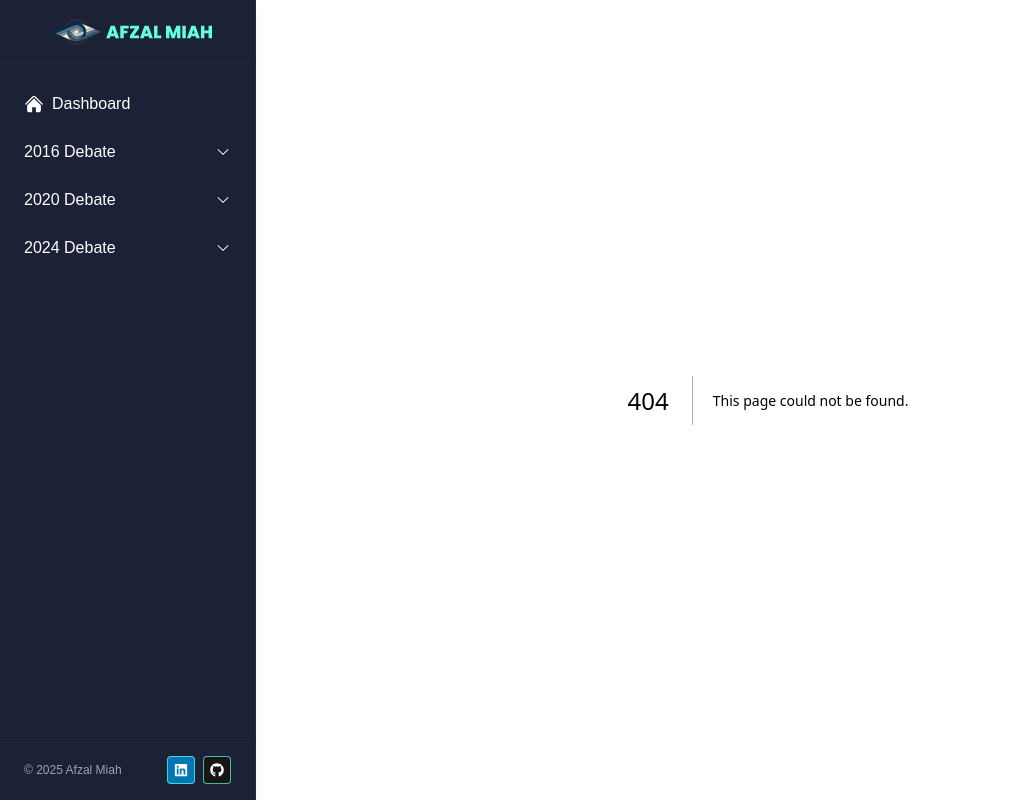
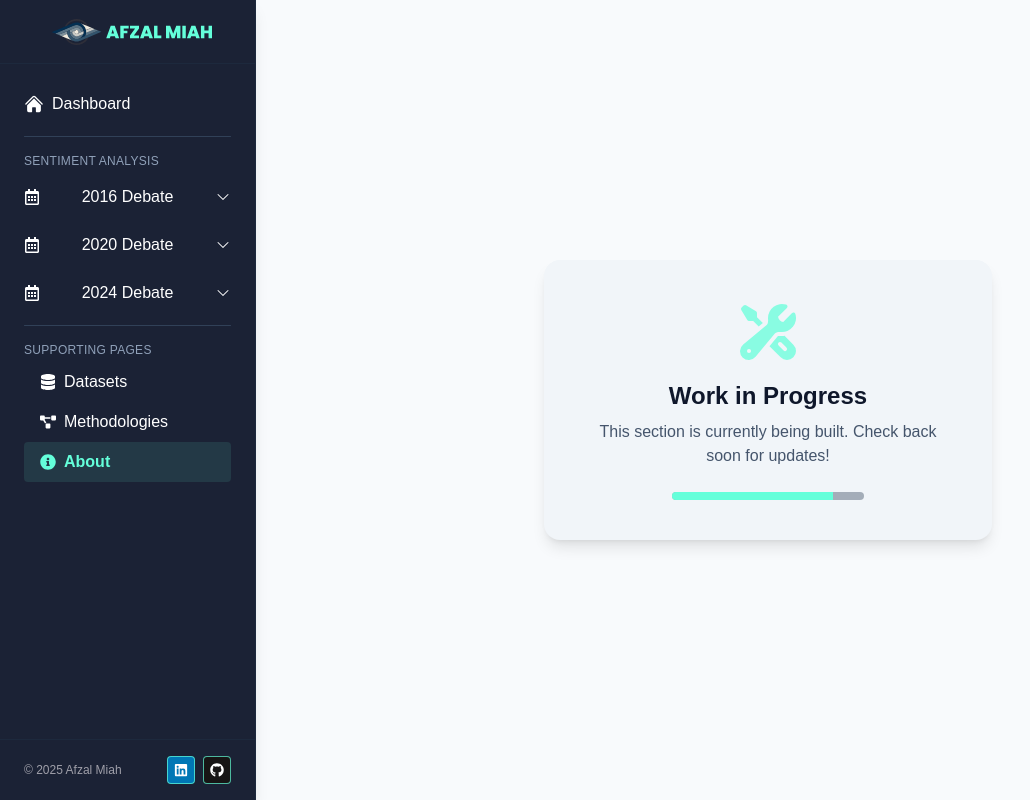
Before and after one commit to affyzal/sentiment-app, a Next.js app: page /about in a window 1280 px wide. Before the commit this address had no page. Shown: the whole page, without its empty margins (0-1030 px from the left). Built offline with nearby package versions, Linux system fonts and the light colour scheme.

Commit message:
Enhance Sidebar with icons and supporting pages section

```diff
--- /dev/null
+++ b/src/app/about/page.tsx
@@ -0,0 +1,39 @@
+"use client";
+
+import { motion } from "framer-motion";
+import { WrenchScrewdriverIcon } from "@heroicons/react/24/solid";
+
+export default function WorkInProgress() {
+  return (
+    <div className="min-h-screen flex flex-col items-center justify-center bg-slate-50 dark:bg-slate-900 text-slate-900 dark:text-slate-100 px-6 py-10">
+      <motion.div
+        initial={{ opacity: 0, scale: 0.9 }}
+        animate={{ opacity: 1, scale: 1 }}
+        transition={{ type: "spring", stiffness: 100, damping: 12 }}
+        className="flex flex-col items-center justify-center bg-slate-100 dark:bg-slate-800 rounded-2xl shadow-lg p-10 max-w-md text-center"
+      >
+        <WrenchScrewdriverIcon className="w-16 h-16 text-[#64ffda] mb-4 animate-pulse" />
+        <h1 className="text-2xl font-bold mb-2">Work in Progress</h1>
+        <p className="text-slate-600 dark:text-slate-400 mb-6">
+          This section is currently being built. Check back soon for updates!
+        </p>
+        <motion.div
+          className="w-48 h-2 bg-slate-700/40 rounded-full overflow-hidden"
+          initial={{ opacity: 0 }}
+          animate={{ opacity: 1 }}
+        >
+          <motion.div
+            className="h-full bg-[#64ffda]"
+            initial={{ width: "0%" }}
+            animate={{ width: ["0%", "60%", "100%", "80%", "100%"] }}
+            transition={{
+              duration: 3,
+              repeat: Infinity,
+              ease: "easeInOut",
+            }}
+          />
+        </motion.div>
+      </motion.div>
+    </div>
+  );
+}
--- /dev/null
+++ b/src/app/datasets/page.tsx
@@ -0,0 +1,39 @@
+"use client";
+
+import { motion } from "framer-motion";
+import { WrenchScrewdriverIcon } from "@heroicons/react/24/solid";
+
+export default function WorkInProgress() {
+  return (
+    <div className="min-h-screen flex flex-col items-center justify-center bg-slate-50 dark:bg-slate-900 text-slate-900 dark:text-slate-100 px-6 py-10">
+      <motion.div
+        initial={{ opacity: 0, scale: 0.9 }}
+        animate={{ opacity: 1, scale: 1 }}
+        transition={{ type: "spring", stiffness: 100, damping: 12 }}
+        className="flex flex-col items-center justify-center bg-slate-100 dark:bg-slate-800 rounded-2xl shadow-lg p-10 max-w-md text-center"
+      >
+        <WrenchScrewdriverIcon className="w-16 h-16 text-[#64ffda] mb-4 animate-pulse" />
+        <h1 className="text-2xl font-bold mb-2">Work in Progress</h1>
+        <p className="text-slate-600 dark:text-slate-400 mb-6">
+          This section is currently being built. Check back soon for updates!
+        </p>
+        <motion.div
+          className="w-48 h-2 bg-slate-700/40 rounded-full overflow-hidden"
+          initial={{ opacity: 0 }}
+          animate={{ opacity: 1 }}
+        >
+          <motion.div
+            className="h-full bg-[#64ffda]"
+            initial={{ width: "0%" }}
+            animate={{ width: ["0%", "60%", "100%", "80%", "100%"] }}
+            transition={{
+              duration: 3,
+              repeat: Infinity,
+              ease: "easeInOut",
+            }}
+          />
+        </motion.div>
+      </motion.div>
+    </div>
+  );
+}
--- /dev/null
+++ b/src/app/methodologies/page.tsx
@@ -0,0 +1,39 @@
+"use client";
+
+import { motion } from "framer-motion";
+import { WrenchScrewdriverIcon } from "@heroicons/react/24/solid";
+
+export default function WorkInProgress() {
+  return (
+    <div className="min-h-screen flex flex-col items-center justify-center bg-slate-50 dark:bg-slate-900 text-slate-900 dark:text-slate-100 px-6 py-10">
+      <motion.div
+        initial={{ opacity: 0, scale: 0.9 }}
+        animate={{ opacity: 1, scale: 1 }}
+        transition={{ type: "spring", stiffness: 100, damping: 12 }}
+        className="flex flex-col items-center justify-center bg-slate-100 dark:bg-slate-800 rounded-2xl shadow-lg p-10 max-w-md text-center"
+      >
+        <WrenchScrewdriverIcon className="w-16 h-16 text-[#64ffda] mb-4 animate-pulse" />
+        <h1 className="text-2xl font-bold mb-2">Work in Progress</h1>
+        <p className="text-slate-600 dark:text-slate-400 mb-6">
+          This section is currently being built. Check back soon for updates!
+        </p>
+        <motion.div
+          className="w-48 h-2 bg-slate-700/40 rounded-full overflow-hidden"
+          initial={{ opacity: 0 }}
+          animate={{ opacity: 1 }}
+        >
+          <motion.div
+            className="h-full bg-[#64ffda]"
+            initial={{ width: "0%" }}
+            animate={{ width: ["0%", "60%", "100%", "80%", "100%"] }}
+            transition={{
+              duration: 3,
+              repeat: Infinity,
+              ease: "easeInOut",
+            }}
+          />
+        </motion.div>
+      </motion.div>
+    </div>
+  );
+}
--- a/src/components/Sidebar.tsx
+++ b/src/components/Sidebar.tsx
@@ -1,18 +1,27 @@
 "use client";
 
 import { ChevronDownIcon, HomeIcon } from "@heroicons/react/24/solid";
-import { useEffect, useState } from "react";
+import { JSX, useEffect, useState } from "react";
 import Image from "next/image";
 import Link from "next/link";
 import { usePathname } from "next/navigation";
 import { motion } from "framer-motion";
 import SidebarFooter from "./SidebarFooter";
+import { FaSmile, FaCommentDots, FaHeart, FaChartLine, FaRegCalendarAlt, FaDatabase, FaProjectDiagram, FaInfoCircle } from "react-icons/fa";
 
 interface SubMenuProps {
   title: string;
   year: string;
   items: string[];
 }
+
+const analysisIcons: Record<string, JSX.Element> = {
+  Polarity: <FaSmile className="w-4 h-4" />,
+  Subjectivity: <FaCommentDots className="w-4 h-4" />,
+  Emotion: <FaHeart className="w-4 h-4" />,
+  "Sentiment Score": <FaChartLine className="w-4 h-4" />,
+};
+
 
 const SubMenu = ({ title, year, items }: SubMenuProps) => {
   const pathname = usePathname();
@@ -33,7 +42,7 @@ const SubMenu = ({ title, year, items }: SubMenuProps) => {
         }`}
         onClick={() => setOpen(!open)}
       >
-        {title}
+        <FaRegCalendarAlt className="w-4 h-4" />{title}
         <ChevronDownIcon
           className={`w-4 h-4 transition-transform ${open ? "rotate-180" : ""}`}
         />
@@ -50,13 +59,14 @@ const SubMenu = ({ title, year, items }: SubMenuProps) => {
               <Link
                 key={item}
                 href={href}
-                className={`px-4 py-2 rounded transition ${
+                className={`flex items-center gap-2 px-4 py-2 rounded transition ${
                   isActive
                     ? "bg-[#64ffda]/10 text-[#64ffda] font-semibold"
                     : "hover:bg-slate-800/50 hover:text-[#64ffda]"
                 }`}
               >
-                {item}
+                {analysisIcons[item]}
+                <span>{item}</span>
               </Link>
             );
           })}
@@ -106,6 +116,18 @@ export const Sidebar = () => {
           Dashboard
         </Link>
 
+        <div className="flex items-center my-2 px-6">
+          <div className="flex-1 h-px bg-slate-700 rounded-l"></div>
+          <div className="flex-1 h-px bg-slate-700 rounded-r"></div>
+        </div>
+        <div className="px-6 mt-2">
+          <p className="text-slate-400 uppercase text-xs mb-1 tracking-wide">
+            Sentiment Analysis
+          </p>
+        </div>
+
+
+
         {/* Year + Sentiment Analysis */}
         {years.map((year) => (
           <SubMenu
@@ -115,7 +137,52 @@ export const Sidebar = () => {
             items={analysisItems}
           />
         ))}
+        <div className="flex items-center my-2 px-6">
+          <div className="flex-1 h-px bg-slate-700 rounded-l"></div>
+          <div className="flex-1 h-px bg-slate-700 rounded-r"></div>
+        </div>
+
+        <div className="px-6 mt-2">
+          <p className="text-slate-400 uppercase text-xs mb-1 tracking-wide">
+            Supporting Pages
+          </p>
+          <Link
+            href="/datasets"
+            className={`flex items-center gap-2 px-4 py-2 rounded transition ${
+              pathname === "/datasets"
+                ? "bg-[#64ffda]/10 text-[#64ffda] font-semibold"
+                : "hover:bg-slate-800/50 hover:text-[#64ffda]"
+            }`}
+          >
+            <FaDatabase className="w-4 h-4" />
+            Datasets
+          </Link>
+          <Link
+            href="/methodologies"
+            className={`flex items-center gap-2 px-4 py-2 rounded transition ${
+              pathname === "/methodologies"
+                ? "bg-[#64ffda]/10 text-[#64ffda] font-semibold"
+                : "hover:bg-slate-800/50 hover:text-[#64ffda]"
+            }`}
+          >
+            <FaProjectDiagram className="w-4 h-4" />
+            Methodologies
+          </Link>
+          <Link
+            href="/about"
+            className={`flex items-center gap-2 px-4 py-2 rounded transition ${
+              pathname === "/about"
+                ? "bg-[#64ffda]/10 text-[#64ffda] font-semibold"
+                : "hover:bg-slate-800/50 hover:text-[#64ffda]"
+            }`}
+          >
+            <FaInfoCircle className="w-4 h-4" />
+            About
+          </Link>
+        </div>
+
       </nav>
+
       <SidebarFooter />
     </aside>
   );
```
